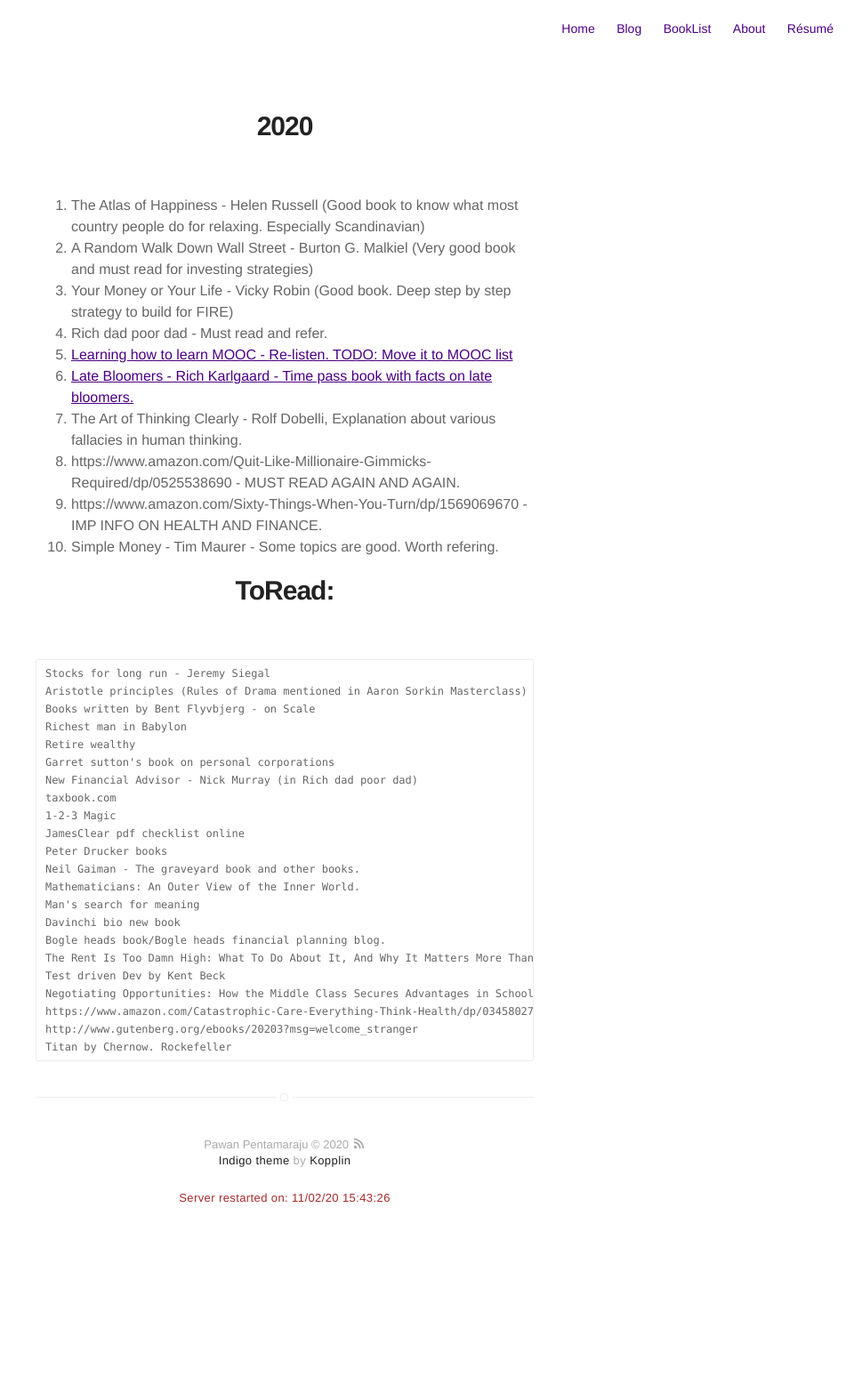
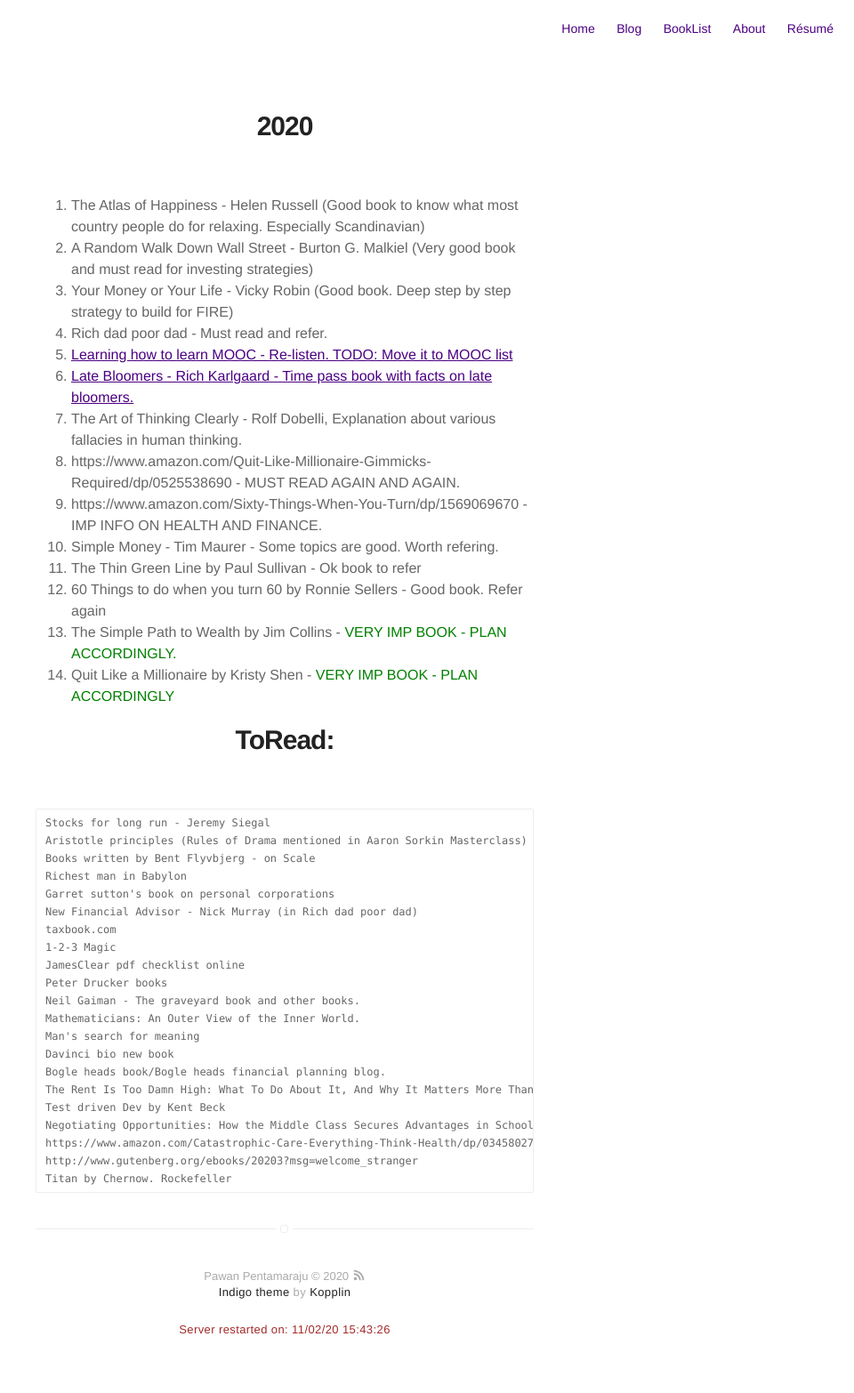
Before and after one commit to pawanpe/pawanpe.github.io, a Jekyll site: the page built from booklist/2020/books.markdown, in a window 1280 px wide. Shown: the whole page at 89% size, without its empty margins (320-1280 px from the left). Built offline with Jekyll 4.4.1, drawn with Linux system fonts in a browser that asks for light colours; before the commit the page ends 1418 px from its top, so only the background shows below that.

Commit message:
update books list for 10/2020

```diff
--- a/booklist/2020/books.markdown
+++ b/booklist/2020/books.markdown
@@ -15,6 +15,10 @@ layout: page
 8. https://www.amazon.com/Quit-Like-Millionaire-Gimmicks-Required/dp/0525538690 - MUST READ AGAIN AND AGAIN.
 9. https://www.amazon.com/Sixty-Things-When-You-Turn/dp/1569069670 - IMP INFO ON HEALTH AND FINANCE.
 10. Simple Money - Tim Maurer - Some topics are good. Worth refering.
+11. The Thin Green Line by Paul Sullivan - Ok book to refer
+12. 60 Things to do when you turn 60 by Ronnie Sellers - Good book. Refer again
+13. The Simple Path to Wealth by Jim Collins - <b style="color: green">VERY IMP BOOK - PLAN ACCORDINGLY.</b>
+14. Quit Like a Millionaire by Kristy Shen - <b style="color: green">VERY IMP BOOK - PLAN ACCORDINGLY</b>
 
 
 # ToRead:
@@ -23,7 +27,6 @@ layout: page
     Aristotle principles (Rules of Drama mentioned in Aaron Sorkin Masterclass)
     Books written by Bent Flyvbjerg - on Scale
     Richest man in Babylon
-    Retire wealthy
     Garret sutton's book on personal corporations
     New Financial Advisor - Nick Murray (in Rich dad poor dad)
     taxbook.com
@@ -33,7 +36,7 @@ layout: page
     Neil Gaiman - The graveyard book and other books.
     Mathematicians: An Outer View of the Inner World.
     Man's search for meaning
-    Davinchi bio new book
+    Davinci bio new book
     Bogle heads book/Bogle heads financial planning blog.
     The Rent Is Too Damn High: What To Do About It, And Why It Matters More Than You Think
     Test driven Dev by Kent Beck
```
